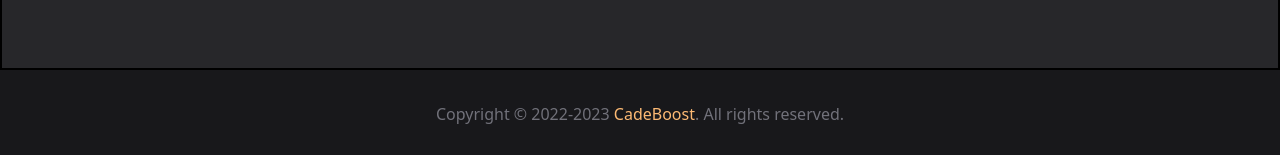
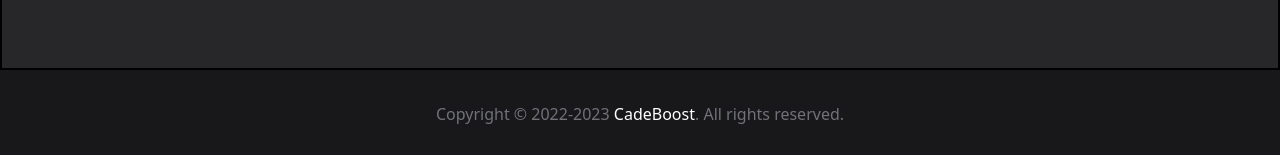
Before and after one commit to CadeBoost/cadeboost.github.io, a Jekyll site: the page built from Readme.md, in a window 1280 px wide. Shown: the part 815-970 px from the top of the page. Built offline with Jekyll 4.4.1, drawn with Linux system fonts in a browser that asks for light colours; our own code applies the rules of GitHub Pages for plain Markdown files.

Commit message:
Updated CSS.

```diff
--- a/_includes/input.css
+++ b/_includes/input.css
@@ -5,7 +5,7 @@
 @layer base {
 
 	a {
-		color: theme("colors.orange.300");
+		color: #ffffff;
 	}
 
 	a:hover {
@@ -28,7 +28,6 @@
 	}
 
 	.prose a:hover {
-		color: theme("colors.orange.300");
 		color: theme("colors.orange.200");
 	}
 
@@ -76,7 +75,7 @@
 	}
 
 	.prose strong {
-		color: theme("colors.zinc.300");
+		color: theme("colors.zinc.200");
 	}
 
 }
--- a/assets/css/style.css
+++ b/assets/css/style.css
@@ -420,7 +420,7 @@
 }
 
 a {
-  color: #fdba74;
+  color: #ffffff;
 }
 
 a:hover {
@@ -443,7 +443,6 @@
 }
 
 .prose a:hover {
-  color: #fdba74;
   color: #fed7aa;
 }
 
@@ -497,7 +496,7 @@
 }
 
 .prose strong {
-  color: #d4d4d8;
+  color: #e4e4e7;
 }
 
 *, ::before, ::after {
```
